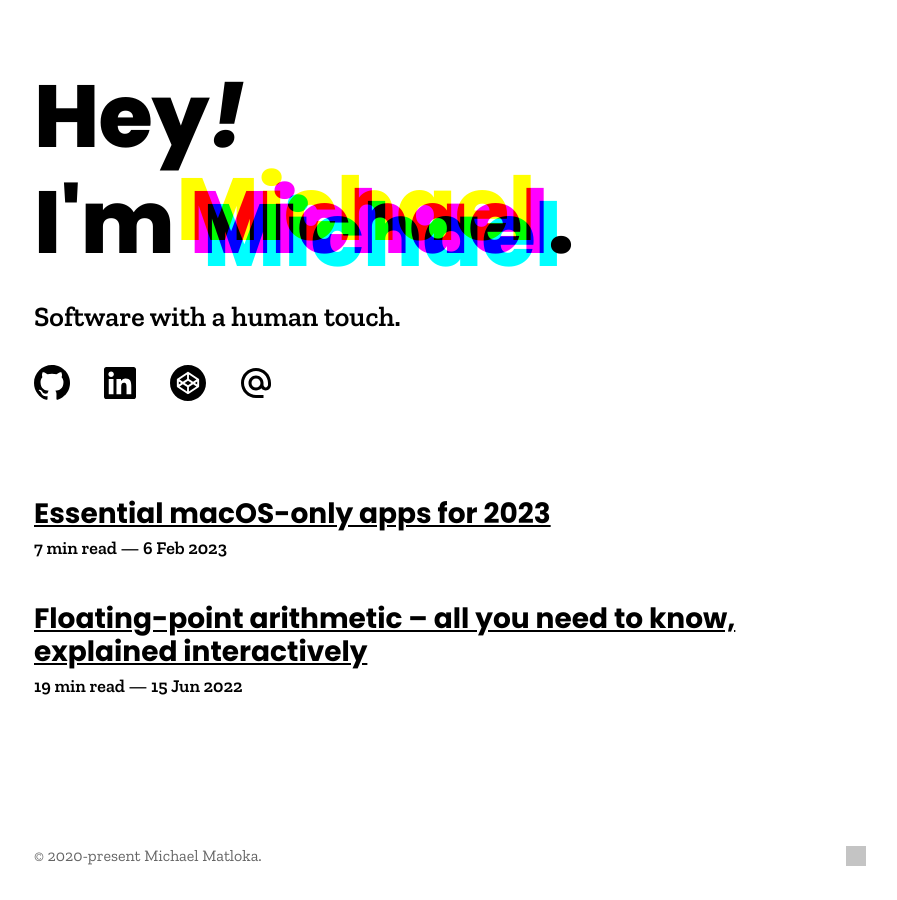
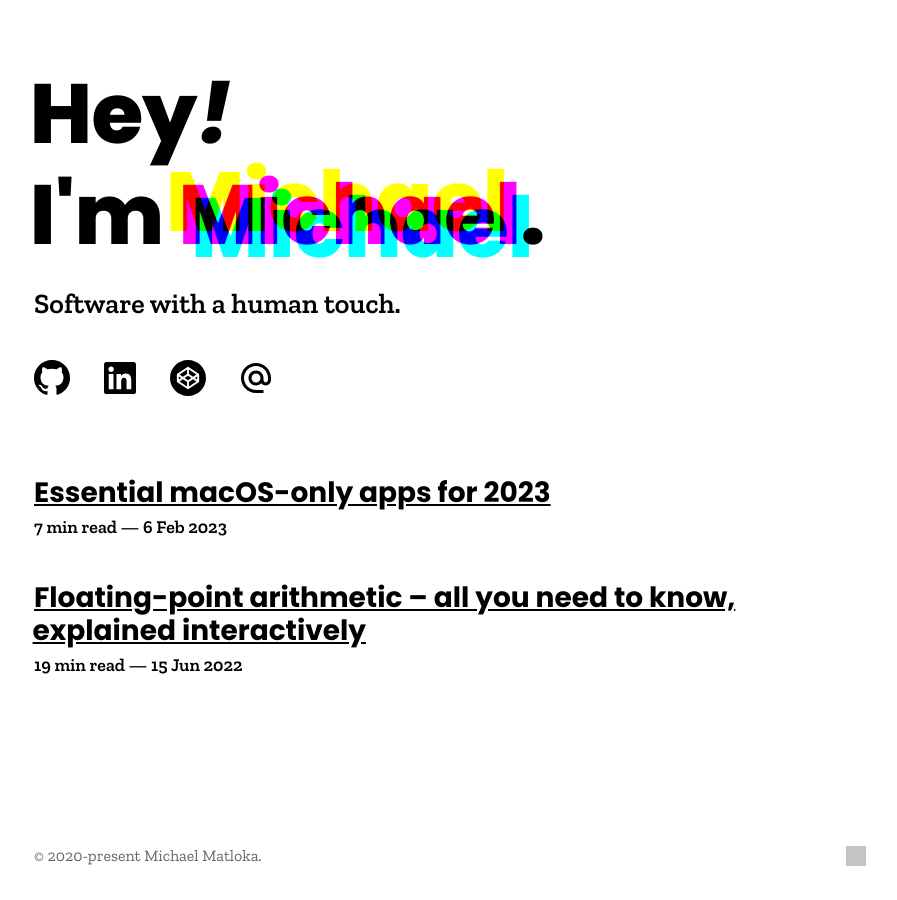
Before and after one commit to Twixes/matloka.com, a Jekyll site: the page built from index.html, in a window 1280 px wide. Shown: the whole page, without its empty margins (190-1087 px from the left). Built offline with Jekyll 4.4.1, drawn with Linux system fonts in a browser that asks for light colours; comment, search, counter and statistics services are not loaded; grey boxes are pictures that could not be loaded.

Commit message:
Improve positioning of logo

```diff
--- a/assets/main.scss
+++ b/assets/main.scss
@@ -24,16 +24,16 @@
     --composite-color-b: var(--green);
     --composite-color-c: var(--red);
     --composite-blend-mode: multiply;
-    --font-size-hero: 5.5rem;
+    --font-size-hero: 5.25rem;
     --font-size-title: 2.375rem;
     --font-size-heading: 1.75rem;
     --font-family-heading: 'Poppins', 'Arial Black', sans-serif;
     --font-size-body: 1.1875rem;
     --font-size-post-scriptum: 1.375rem;
     --font-family-body: 'Zilla Slab', sans-serif;
-    --font-family-code: ui-monospace, 'SF Mono', Menlo, Monaco, 'Cascadia Mono', 'Segoe UI Mono', 'Roboto Mono', 'Consolas',
-        'Fira Code', 'Oxygen Mono', 'Ubuntu Monospace', 'Source Code Pro', 'Fira Mono', 'Droid Sans Mono', 'Courier New',
-        monospace;
+    --font-family-code: ui-monospace, 'SF Mono', Menlo, Monaco, 'Cascadia Mono', 'Segoe UI Mono', 'Roboto Mono',
+        'Consolas', 'Fira Code', 'Oxygen Mono', 'Ubuntu Monospace', 'Source Code Pro', 'Fira Mono', 'Droid Sans Mono',
+        'Courier New', monospace;
     --border-thickness: 0.125rem;
     --shadow-distance: 0.25rem;
     --logo-unit-size: 1.25rem;
@@ -135,7 +135,8 @@ a {
     }
 }
 
-sub, sup {
+sub,
+sup {
     line-height: 0;
 }
 
@@ -161,21 +162,27 @@ h6 {
 
 h1 {
     margin: 2rem 0 0 0;
-    font-family: var(--font-family-heading);
     font-size: var(--font-size-title);
-    font-weight: 700;
     letter-spacing: -0.01em;
 }
 
 h2 {
     margin: 1em 0 0;
+    font-size: var(--font-size-heading);
+    a {
+        margin-left: 0.05em; // Negate alignment on links, since they have an underline
+    }
+}
+
+h1,
+h2 {
     font-family: var(--font-family-heading);
-    font-size: var(--font-size-heading);
     font-weight: 700;
+    margin-left: -0.05em; // Align letters with body area perfectly
 }
 
 h4 {
-    margin: 0.875em 0 0;
+    margin: 0.75em 0 0;
     font-size: var(--font-size-heading);
     font-weight: 600;
 }
@@ -317,7 +324,7 @@ header {
         white-space: pre;
     }
     img {
-        width: calc(var(--logo-unit-size) * 7);
+        height: calc(var(--logo-unit-size) * 7);
         margin: 3.25rem 0 0 calc(-1 * var(--logo-unit-size));
     }
 }
@@ -345,7 +352,7 @@ footer {
     display: flex;
     gap: 2rem;
     align-items: center;
-    margin: 2rem 0;
+    margin: 2.5rem 0 0;
     font-size: 2.25rem;
     > a {
         transition: transform var(--transition-duration-short) ease;
@@ -414,7 +421,7 @@ footer {
 }
 
 .posts {
-    margin: 6rem 0 0;
+    margin: 5rem 0 0;
     padding: 0;
     li {
         display: block;
@@ -488,7 +495,7 @@ article {
         margin-bottom: 3rem;
     }
     h1 {
-        margin-top: 1rem;
+        margin-top: 2rem;
     }
     header img {
         margin-top: 2rem;
```
Lines whose indentation alone changed are shown as unchanged.
